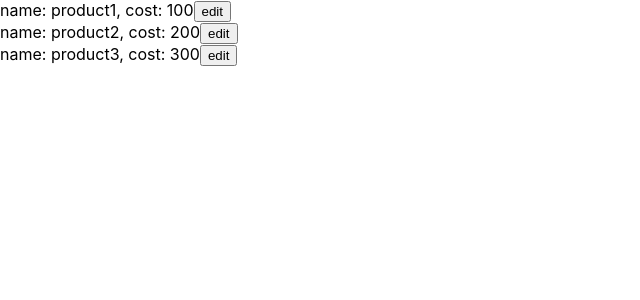
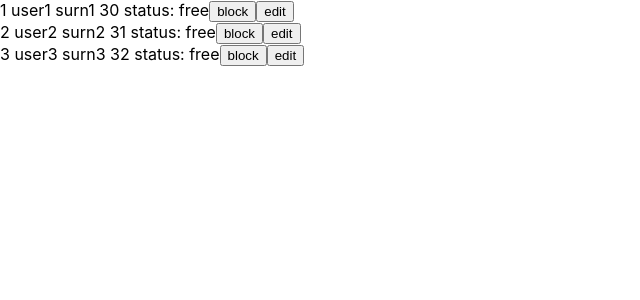
Before and after one commit to luckyzharkyn/reactTest, a React (Create React App) app: page / in a window 1280 px wide. Shown: the top 300 px of the page, without its empty margins (0-640 px from the left). Built offline with nearby package versions, Linux system fonts and the light colour scheme.

Commit message:
Редактирование стейта родителя в дочернем компоненте

```diff
--- a/src/App.js
+++ b/src/App.js
@@ -6,8 +6,8 @@
 
 
 	return <div>
-		<Products />
-		{/* <Users /> */}
+		{/* <Products /> */}
+		<Users />
 	</div>
 }
 
--- a/src/User.js
+++ b/src/User.js
@@ -1,13 +1,25 @@
 import React from "react";
 
-function User({id, name, surname, age, ban, addBlock}) {
+function User({id, name, surname, age, ban, isEdit, addBlock, toggleMode, editProd}) {
     return <div>
         <span>{id} </span>
-        <span>{name} </span>
-        <span>{surname} </span>
-        <span>{age} </span>
+
+        {isEdit
+        ? <input value={name} onChange={(event) => editProd(id, "name", event)}/>
+        : <span>{name} </span>}
+
+        {isEdit
+        ? <input value={surname} onChange={(event) => editProd(id, "surname", event)}/>
+        : <span>{surname} </span>}
+
+        {isEdit
+        ? <input value={age} onChange={(event) => editProd(id, "age", event)}/>
+        : <span>{age} </span>}
+
         <span>status: {ban ? "ban" : "free"}</span>
         <button onClick={() => addBlock(id)}>{ban ? "unBlock" : "block"}</button>
+        <button onClick={() => toggleMode(id)}>{isEdit ? "save" : "edit"}</button>
+
     </div>
 }
 
--- a/src/Users.js
+++ b/src/Users.js
@@ -1,11 +1,12 @@
+import { func } from "prop-types";
 import React, { useState } from "react";
 import User from "./User";
 
 function Users() {
     const initUsers = [
-        {id: 1, name: 'user1', surname: 'surn1', age: 30, ban: false},
-        {id: 2, name: 'user2', surname: 'surn2', age: 31, ban: false},
-        {id: 3, name: 'user3', surname: 'surn3', age: 32, ban: false},
+        {id: 1, name: 'user1', surname: 'surn1', age: 30, ban: false, isEdit: false},
+        {id: 2, name: 'user2', surname: 'surn2', age: 31, ban: false, isEdit: false},
+        {id: 3, name: 'user3', surname: 'surn3', age: 32, ban: false, isEdit: false},
     ];
 
     const [users, setUsers] = useState(initUsers);
@@ -17,9 +18,33 @@
                     surname={user.surname}
                     age={user.age}
                     ban={user.ban}
+                    isEdit={user.isEdit}
                     addBlock={addBlock}
+                    toggleMode={toggleMode}
+                    editProd={editProd}
                 />
     })
+
+
+    function toggleMode(id) {
+        setUsers(users.map(user => {
+            if(user.id === id) {
+                user.isEdit = !user.isEdit;
+            }
+
+            return user;
+        }))
+    }
+
+    function editProd(id, field, event) {
+        setUsers(users.map(user => {
+            if(user.id === id) {
+                user[field] = event.target.value;
+            }
+
+            return user;
+        }))
+    }
 
     function addBlock(id) {
         setUsers(users.map(user => {
```
